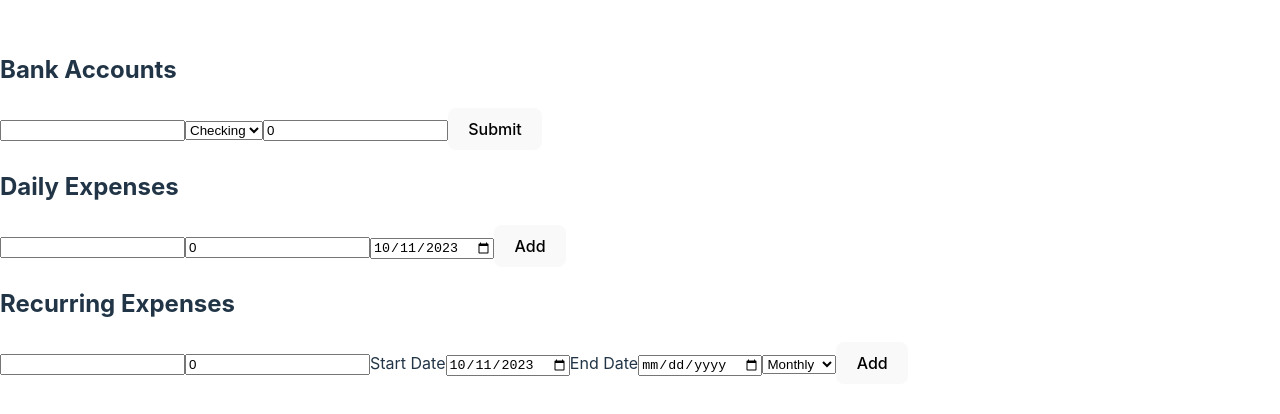
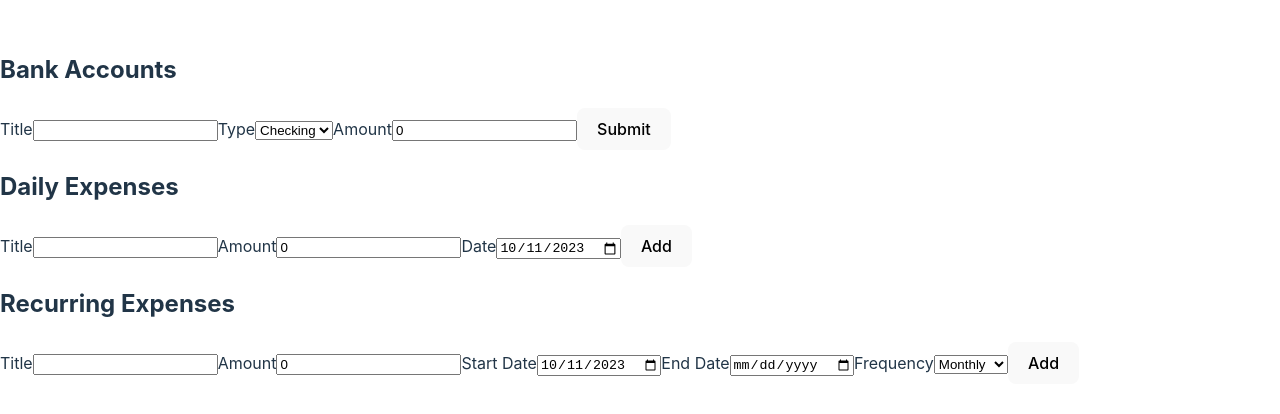
Before and after one commit to EleahBurman/expenses, a React (Vite) app: page / in a window 1280 px wide. Shown: the part 192-606 px from the top of the page. Built offline with nearby package versions, Linux system fonts and the light colour scheme.

Commit message:
Add labels

```diff
--- a/src/components/BankAccountForm.jsx
+++ b/src/components/BankAccountForm.jsx
@@ -28,13 +28,14 @@ function BankAccountForm() {
 
   return (
     <form onSubmit={handleSubmit}>
+      <label htmlFor="title">Title</label>
       <input name="title" value={title} type="text" onChange={handleTitleChange} />
-
+      <label htmlFor="type">Type</label>
       <select value={type} onChange={handleTypeChange}>
         <option value="Checking">Checking</option>
         <option value="Saving">Saving</option>
       </select>
-
+      <label htmlFor="amount">Amount</label>
       <input name="amount" value={amount} type="number" step="0.01" min="0" onChange={updateAmount} />
       <button type="submit">Submit</button>
     </form>
--- a/src/components/ExpenseForm.jsx
+++ b/src/components/ExpenseForm.jsx
@@ -21,11 +21,13 @@ const updateAmount = (evt) => {
 }
   return (
     <form onSubmit= {handleSubmit}>
+      <label htmlFor="title">Title</label>
       <input
         name="title"
         value={title}
         type="text"
         onChange={(evt)=>setTitle(evt.target.value)}/>
+      <label htmlFor="amount">Amount</label>
       <input
         name="amount"
         value={amount}
@@ -33,6 +35,7 @@ const updateAmount = (evt) => {
         step="0.01"
         min="0"
         onChange={updateAmount}/>
+      <label htmlFor="date">Date</label>
       <input
       name="date"
       value={date}
--- a/src/components/RecurringChargeForm.jsx
+++ b/src/components/RecurringChargeForm.jsx
@@ -24,12 +24,14 @@ function RecurringChargeForm() {
 
   return (
     <form onSubmit={handleSubmit}>
+      <label htmlFor="title">Title</label>
       <input
         name="title"
         value={title}
         type="text"
         onChange={(evt) => setTitle(evt.target.value)}
       />
+      <label htmlFor="amount">Amount</label>
       <input
         name="amount"
         value={amount}
@@ -52,6 +54,7 @@ function RecurringChargeForm() {
         type="date"
         onChange={(evt) => setEndDate(evt.target.value)}
       />
+      <label htmlFor="frequency">Frequency</label>
       <select
         name="frequency"
         value={frequency}
```
